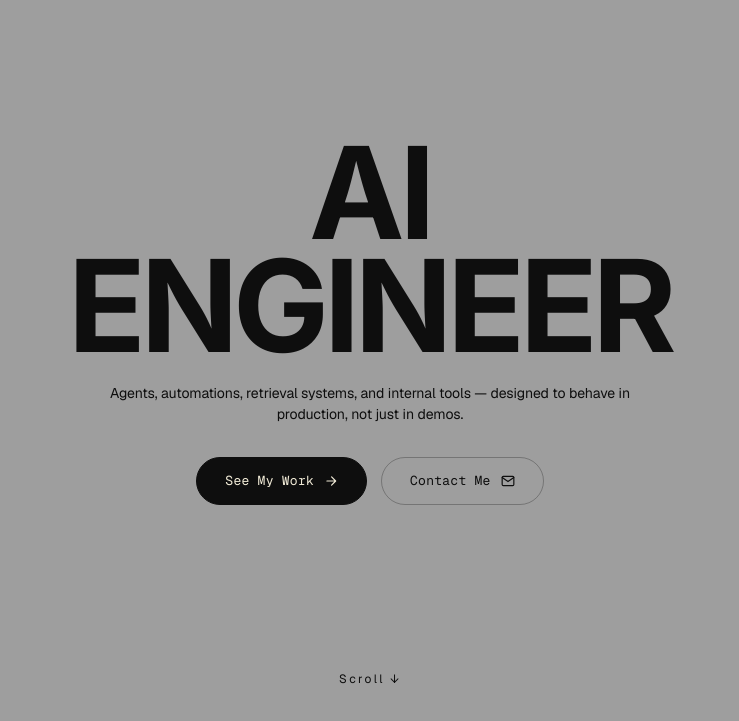
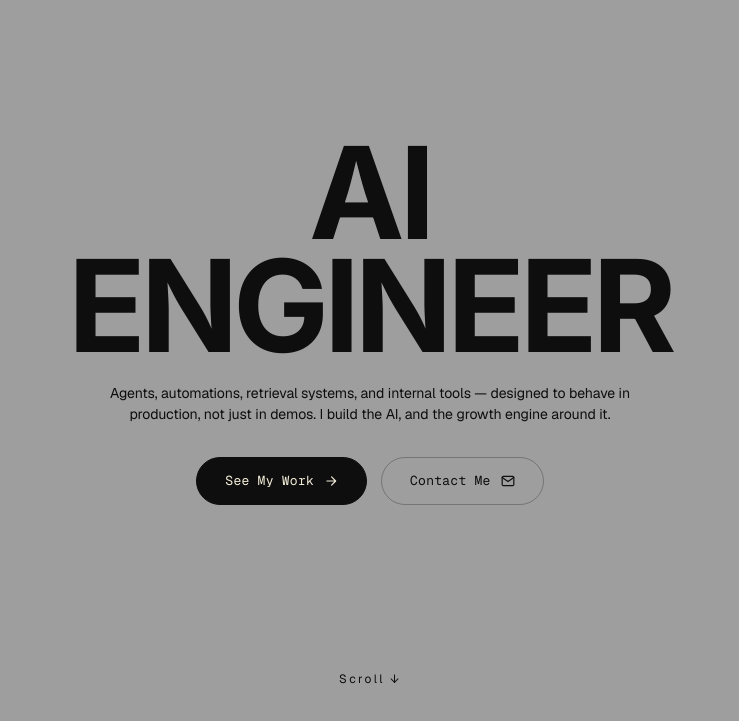
Before and after one commit to premiumdutchmike/dutchmike-portfolio, a website: page index.html in a window 1280 px wide. Shown: the part 79-800 px from the top of the page, without its empty margins (270-1009 px from the left). Drawn offline with nearby package versions, Linux system fonts and the light colour scheme.

Commit message:
feat(hero): add "growth engine" line to hero subtitle
Signals operator/growth range beyond pure engineering, in Mike's voice.

Co-Authored-By: Claude Opus 4.8 <noreply@anthropic.com>

```diff
--- a/index.html
+++ b/index.html
@@ -396,7 +396,7 @@
           <span class="rh-word" id="rh-word-right">Engineer</span>
         </h1>
         <p class="rh-sub" id="rh-sub">
-          Agents, automations, retrieval systems, and internal tools — designed to behave in production, not just in demos.
+          Agents, automations, retrieval systems, and internal tools — designed to behave in production, not just in demos. I build the AI, and the growth engine around it.
         </p>
         <div class="rh-ctas" id="rh-ctas">
           <a href="work.html" class="rh-cta rh-cta--primary">
```
